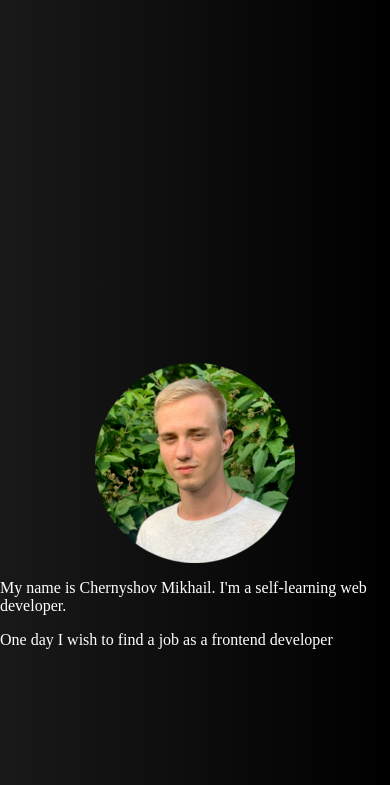
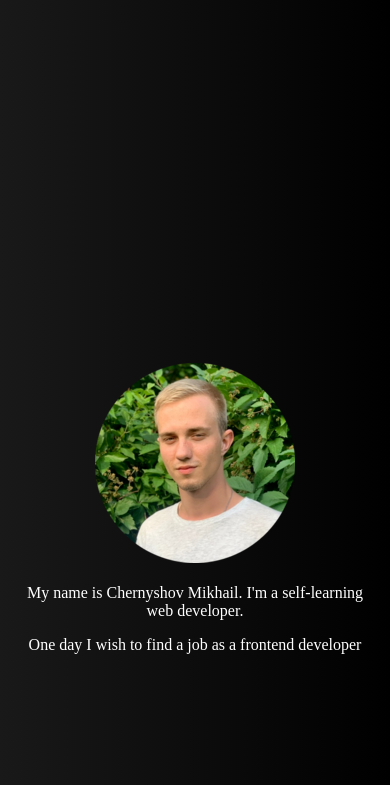
Before and after one commit to MichaelChernyshov/old-portfolio, a plain HTML site: page index.html in a window 390 px wide. Shown: the part 481-1266 px from the top of the page. Drawn offline with Linux system fonts and the light colour scheme.

Commit message:
Paragraphs were aligned properly

```diff
--- a/sass/components/_about.scss
+++ b/sass/components/_about.scss
@@ -15,10 +15,17 @@
     padding-right: 100px;
 }
 
+.description {
+    padding: 5px 15px;
+
+    p {
+        text-align: center;
+    }
+}
+
 @media all and (max-width: 420px) {
     .personal-info {
         flex-direction: column;
-        align-items: center;
     }
 
     .pers-img {
@@ -31,7 +38,6 @@
 @media all and (max-width: 620px) {
     .personal-info {
         flex-direction: column;
-        align-items: center;
     }
 
     .pers-img {
```
Also changed, not shown: sass/components/index.css, 1 other file.
